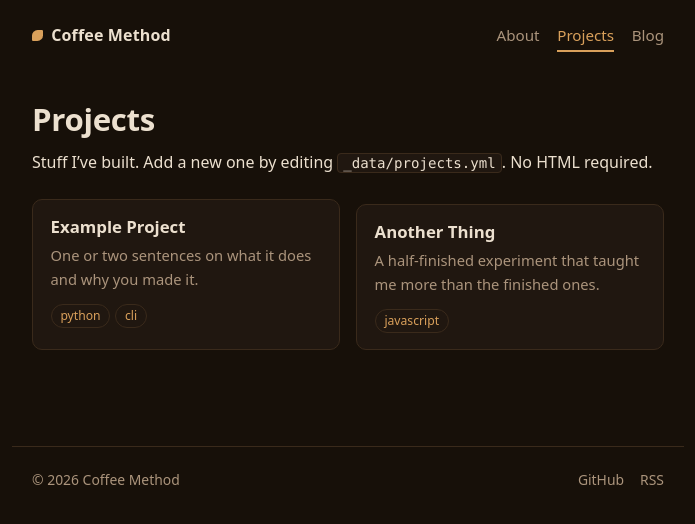
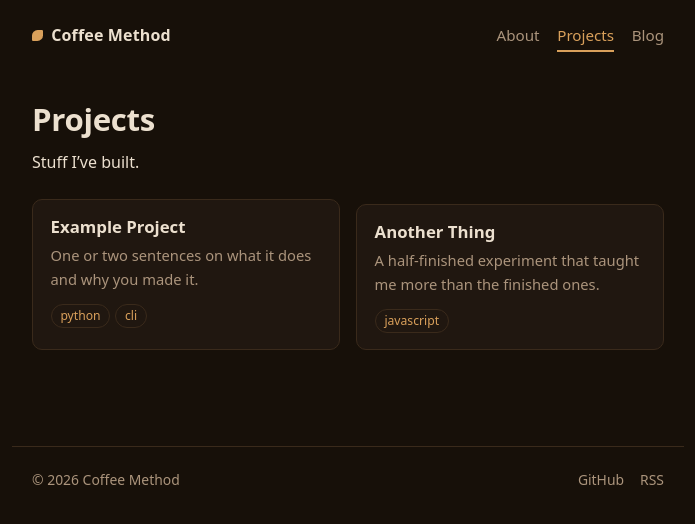
Before and after one commit to CoffeeMethod/CoffeeMethod.github.io, a Jekyll site: the page built from projects.md, in a window 1280 px wide. Shown: the top 524 px of the page, without its empty margins (292-987 px from the left). Built offline with Jekyll 4.4.1, drawn with Linux system fonts in a browser that asks for light colours.

Commit message:
Update projects.md to remove editing instructions
Removed instruction for adding new projects via _data/projects.yml.

```diff
--- a/projects.md
+++ b/projects.md
@@ -4,7 +4,7 @@ title: Projects
 description: "Things Coffee Method has built: open source tools, experiments, and side projects."
 ---
 
-Stuff I've built. Add a new one by editing `_data/projects.yml`. No HTML required.
+Stuff I've built.
 
 <ul class="cards">
 {%- for p in site.data.projects %}
```
